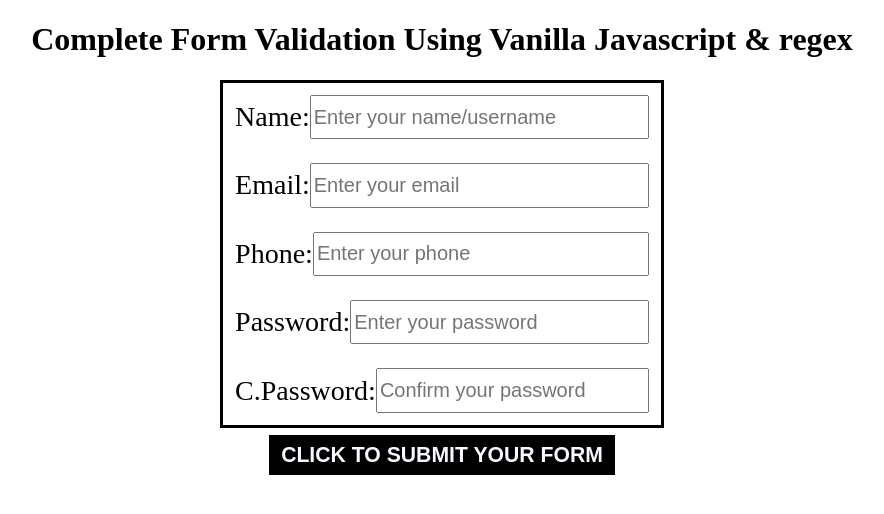
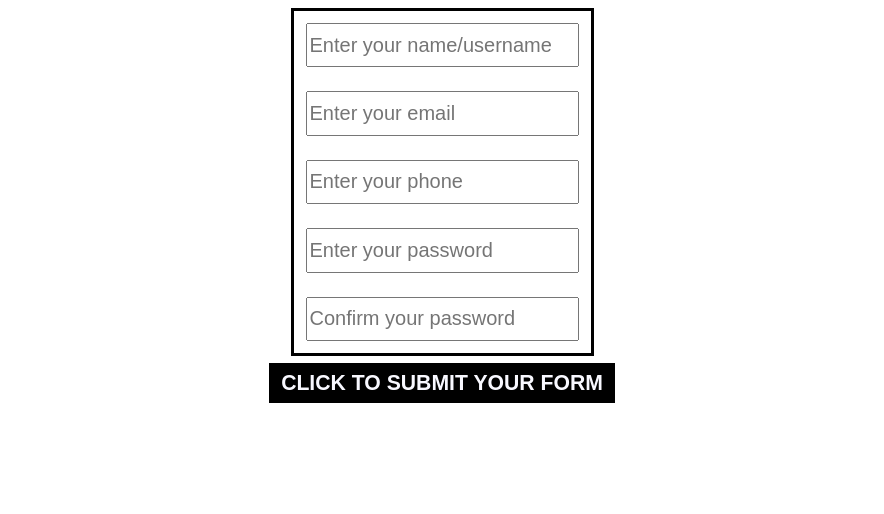
Before and after one commit to ekanshuj/regex-javascript, a plain HTML site: page index.html in a window 1280 px wide. Shown: the whole page, without its empty margins (198-1082 px from the left). Drawn offline with Linux system fonts and the light colour scheme.

Commit message:
initial-commit

```diff
--- a/index.html
+++ b/index.html
@@ -10,44 +10,34 @@
 </head>
 
 <body>
-  <main>
-    <div class="heading">
-      <h1 style="text-align: center;">Complete Form Validation Using Vanilla Javascript & regex</h1>
-    </div>
   <section style="display: grid;place-items: center;">
-      <form style="border: 3px solid black" action="text.php">
+    <div style="border: 3px solid black">
       <div class="userName" style="display: flex; align-items: center; padding: 0.75rem;">
-          <label style="font-size: 1.75rem;" for="userName">Name:</label>
         <input id="input__userName" style="height: 2.4rem; width: 100%; font-size: 1.25rem;outline: none;"
           placeholder="Enter your name/username" type="text">
       </div>
       <div class="email" style="display: flex; align-items: center; padding: 0.75rem;">
-          <label style="font-size: 1.75rem;" for="userName">Email:</label>
         <input id="input__email" style="height: 2.4rem; width: 100%; font-size: 1.25rem;outline: none;"
           placeholder="Enter your email" type="email">
       </div>
       <div class="phone" style="display: flex; align-items: center; padding: 0.75rem;">
-          <label style="font-size: 1.75rem;" for="userName">Phone:</label>
         <input id="input__phone" style="height: 2.4rem; width: 100%; font-size: 1.25rem;outline: none;"
           placeholder="Enter your phone" type="number">
       </div>
       <div class="password" style="display: flex; align-items: center; padding: 0.75rem;">
-          <label style="font-size: 1.75rem;" for="userName">Password:</label>
         <input id="input__password" style="height: 2.4rem; width: 100%; font-size: 1.25rem;outline: none;"
           placeholder="Enter your password" type="password">
       </div>
       <div class="confirm-password" style="display: flex; align-items: center; padding: 0.75rem;">
-          <label style="font-size: 1.75rem;" for="userName">C.Password:</label>
         <input id="input__c-password" style="height: 2.4rem; width: 100%; font-size: 1.25rem;outline: none;"
           placeholder="Confirm your password" type="password">
       </div>
-      </form>
+    </div>
     <button
       style="padding: 0.5rem 0.75rem;font-size: 1.3255rem; margin: 0.44rem 0rem;background: black;color: ghostwhite;font-weight: bold;border: none;text-transform: uppercase;"
       type="submit" id="btn">Click to Submit
       your Form</button>
   </section>
-  </main>
 
 </body>
 
```
Also changed, not shown: 1 other file. Lines whose indentation alone changed are shown as unchanged.
